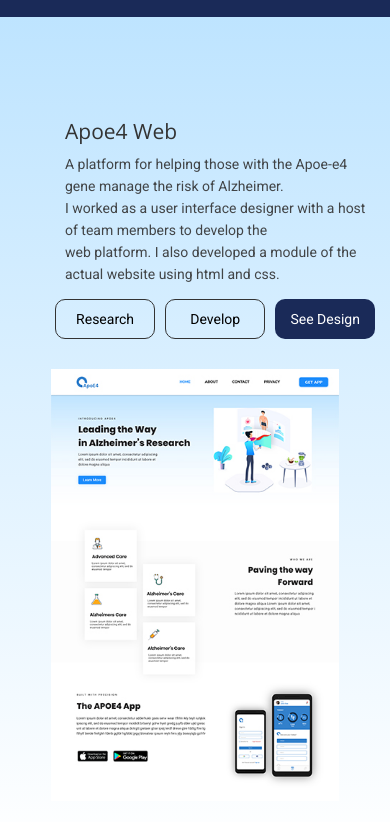
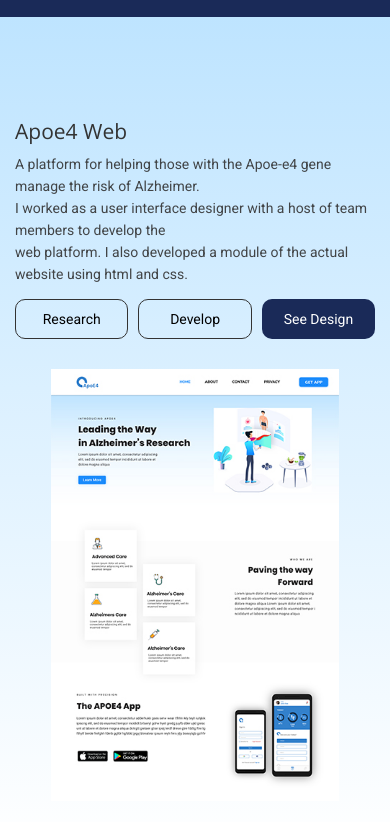
Before and after one commit to jhosuer/portfolio, a plain HTML site: page index.html in a window 390 px wide. Shown: the part 1882-2704 px from the top of the page. Drawn offline with nearby package versions, Linux system fonts and the light colour scheme.

Commit message:
modified mobile responsiveness

```diff
--- a/css/main.css
+++ b/css/main.css
@@ -425,13 +425,19 @@ footer hr {
 
 	}
 	.work h2, .work p {
-		margin-left: 0;
 		text-align: left;
+		margin-left: 0px;
+	}
+	.work .first h2, .work .first p {
+		margin-left: 0px;
 	}
 	.work .first img {
 		text-align: center;
 		margin-top: 30px;
 	}
+	.work .first button:first-child {
+	margin-left: 0px;
+}
 	.work button:nth-child(3) {
 		display: none;
 	}
```
